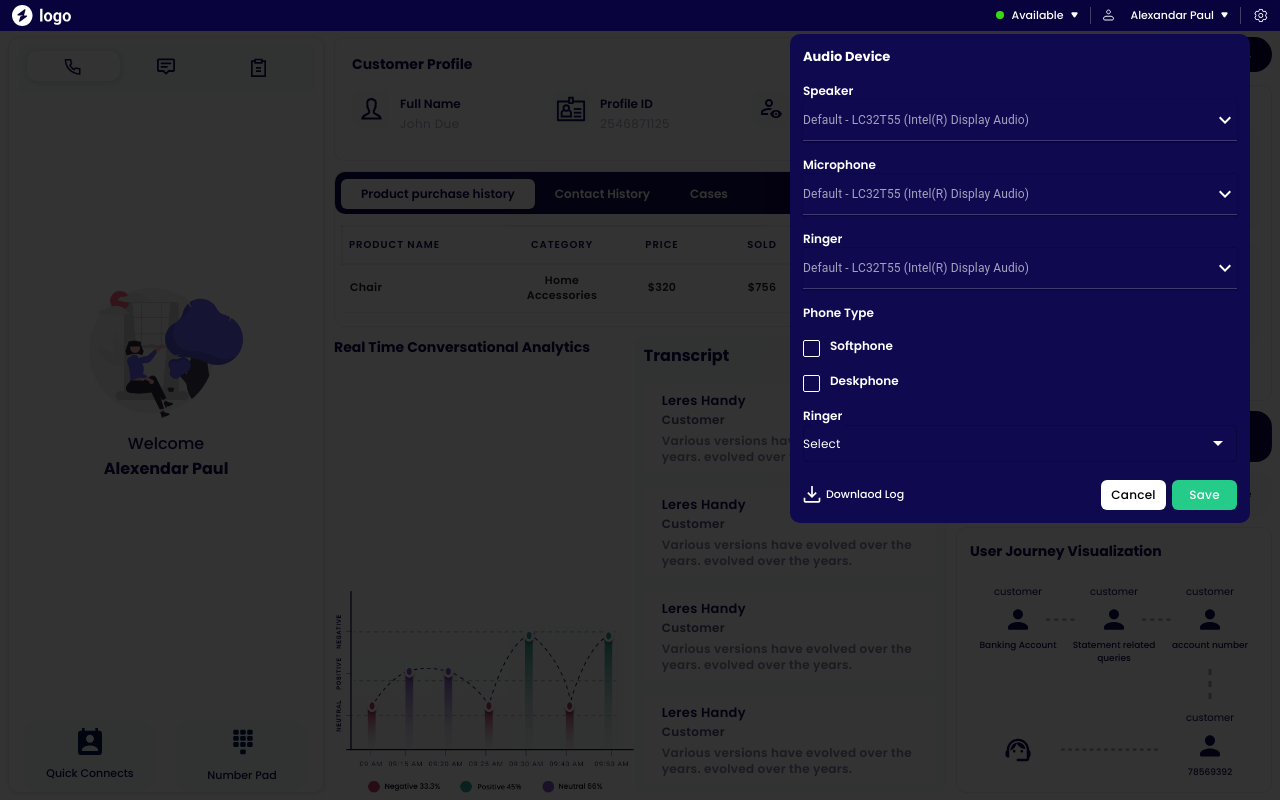
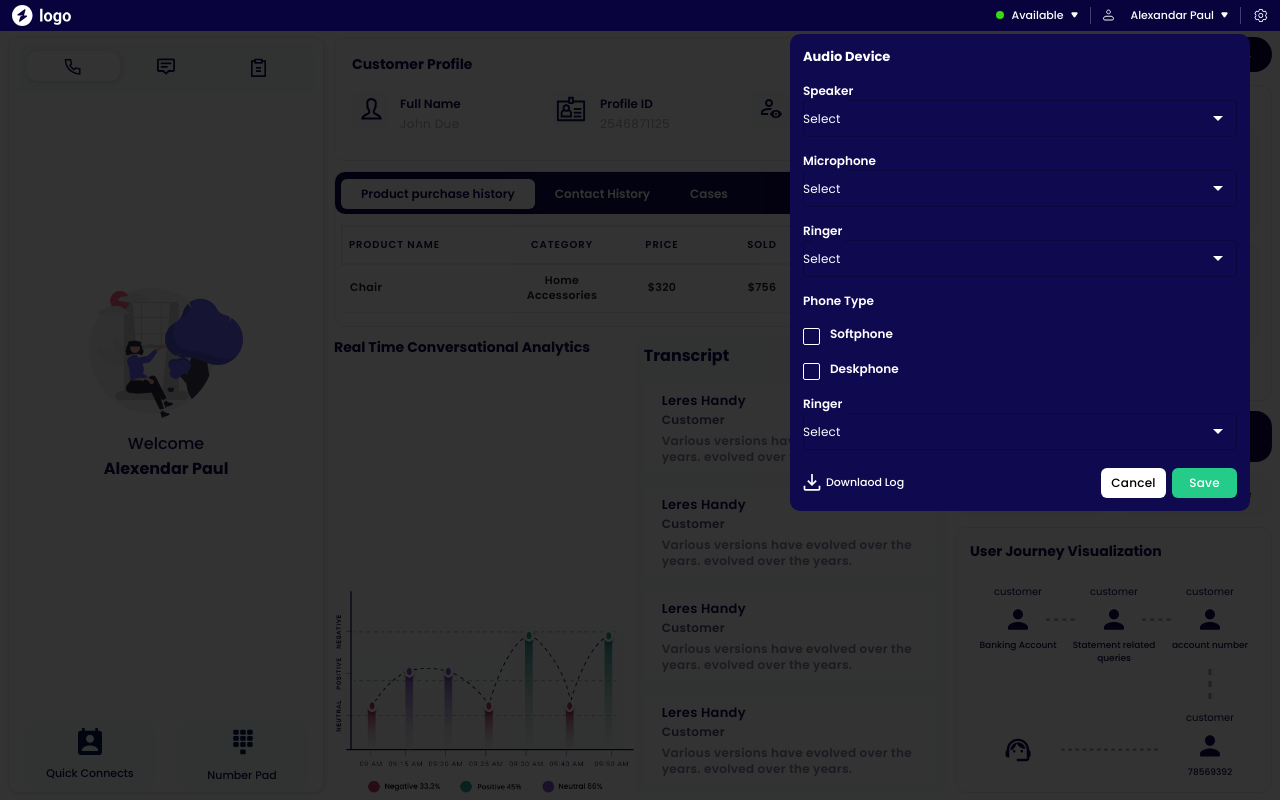
Before and after one commit to ahsan2025/Ai-app, a React (Create React App) app: page / in a window 1280 px wide. Both pictures are taken after a click on the element 1260 px from the left and 15 px from the top of the page. Built offline with nearby package versions, Linux system fonts and the light colour scheme.

Commit message:
some changes

```diff
--- a/src/App.css
+++ b/src/App.css
@@ -237,9 +237,9 @@
   height: 100%;
 }
 
-.profile-form .form-group:last-child input{
+/* .profile-form .form-group:last-child input{
     height: 150px !important;
-}
+} */
 
 .profile-form{
   display: flex;
@@ -281,7 +281,8 @@
 
 .profile-form input,
 .profile-form .MuiSelect-select,
-.profile-form .css-o9k5xi-MuiInputBase-root-MuiOutlinedInput-root{
+.profile-form .css-o9k5xi-MuiInputBase-root-MuiOutlinedInput-root,
+.profile-form textarea{
   height: 45px !important;
   width: 100%;
   display: flex;
@@ -292,6 +293,12 @@
   color: rgba(15, 9, 79, 0.35);
   font-size: 14px;
   letter-spacing: 0.42px;
+}
+
+.profile-form textarea{
+  height: 150px !important;
+  padding-top: 10px;
+  resize: none;
 }
 
 .profile-form .css-4jnixx-MuiStack-root>.MuiTextField-root{
@@ -567,7 +574,7 @@ header .modal .bottom-area button{
   border-radius: 6px;
 }
 
-header .css-hfutr2-MuiSvgIcon-root-MuiSelect-icon{
+header svg{
   color: var(--white) !important;
 }
 
--- a/src/Components/CustomerProfile.js
+++ b/src/Components/CustomerProfile.js
@@ -47,7 +47,7 @@ function CustomerProfile(props) {
           <FormFields width='33.33%' label='Gender' dropdown/>
           <FormFields width='33.33%' calender label='Date Of Birth'/>
           <FormFields width='33.33%' label='Account Number' dropdown/>
-          <FormFields width='100%' type='text' widthfull label='Description' placeholder='Write brief description'/>
+          <FormFields width='100%' textarea label='Description' placeholder='Write brief description'/>
       </div>
       <div className='header'>
         <span>Step 1/6</span>
@@ -60,7 +60,7 @@ function CustomerProfile(props) {
           <FormFields width='33.33%' label='Gender' dropdown/>
           <FormFields width='33.33%' calender label='Date Of Birth'/>
           <FormFields width='33.33%' label='Account Number' dropdown/>
-          <FormFields width='100%' widthfull label='Description'/>
+          <FormFields width='100%' textarea label='Description' placeholder='Write brief description'/>
       </div>
       </div>
       <div style={{display:'flex',justifyContent:'center',background:'var(--white)',padding:'10px'}}>
--- a/src/Components/FormFields.js
+++ b/src/Components/FormFields.js
@@ -53,7 +53,9 @@ function FormFields(props) {
             </DemoContainer>
           </LocalizationProvider>
           :
-            <input type={props.type} placeholder={props.placeholder}/>
+          props.textarea ? <textarea style={{width:'100%',height:'150px !important'}} placeholder={props.placeholder}></textarea>
+          :
+            <input style={{textAlignVertical: "top"}} type={props.type} placeholder={props.placeholder}/>
         }
 
     </div>
--- a/src/Components/Header.js
+++ b/src/Components/Header.js
@@ -48,55 +48,59 @@ function Header() {
             <h4>Audio Device</h4>
             <div>
             <label style={{display:'block'}}>Speaker</label>
-            <Accordion>
-            <AccordionSummary
-            expandIcon={<ExpandMoreIcon />}
-            aria-controls="panel1a-content"
-            id="panel1a-header"
-            >
-
-            <Typography>Default - LC32T55 (Intel(R) Display Audio)</Typography>
-            </AccordionSummary>
-            <AccordionDetails>
-            <Typography>
-                Lorem ipsum dolor sit amet, consectetur adipiscing elit. Suspendisse
-                malesuada lacus ex, sit amet blandit leo lobortis eget.
-            </Typography>
-            </AccordionDetails>
-            </Accordion>
+            <Box className='form-group'>
+                <FormControl fullWidth>
+                    <Select
+                    value={age}
+                    onChange={handleChange}
+                    displayEmpty
+                    inputProps={{ 'aria-label': 'Without label' }}
+                    >
+                    <MenuItem className='select' value="">
+                        <em style={{display:'flex',fontStyle:'normal'}}>Select</em>
+                    </MenuItem>
+                    <MenuItem className='select' value={10}>+1 123 456 7890</MenuItem>
+                    <MenuItem className='select' value={20}>+1 123 456 7890</MenuItem>
+                    <MenuItem className='select' value={30}>+1 123 456 7890</MenuItem>
+                    </Select>
+                </FormControl>
+            </Box>
             <label style={{display:'block'}}>Microphone</label>
-            <Accordion>
-            <AccordionSummary
-            expandIcon={<ExpandMoreIcon />}
-            aria-controls="panel1a-content"
-            id="panel1a-header"
-            >
-
-            <Typography>Default - LC32T55 (Intel(R) Display Audio)</Typography>
-            </AccordionSummary>
-            <AccordionDetails>
-            <Typography>
-                Lorem ipsum dolor sit amet, consectetur adipiscing elit. Suspendisse
-                malesuada lacus ex, sit amet blandit leo lobortis eget.
-            </Typography>
-            </AccordionDetails>
-            </Accordion>
+            <Box className='form-group'>
+                <FormControl fullWidth>
+                    <Select
+                    value={age}
+                    onChange={handleChange}
+                    displayEmpty
+                    inputProps={{ 'aria-label': 'Without label' }}
+                    >
+                    <MenuItem className='select' value="">
+                        <em style={{display:'flex',fontStyle:'normal'}}>Select</em>
+                    </MenuItem>
+                    <MenuItem className='select' value={10}>+1 123 456 7890</MenuItem>
+                    <MenuItem className='select' value={20}>+1 123 456 7890</MenuItem>
+                    <MenuItem className='select' value={30}>+1 123 456 7890</MenuItem>
+                    </Select>
+                </FormControl>
+            </Box>
             <label style={{display:'block'}}>Ringer</label>
-            <Accordion>
-                <AccordionSummary
-                expandIcon={<ExpandMoreIcon />}
-                aria-controls="panel2a-content"
-                id="panel2a-header"
-                >
-                <Typography>Default - LC32T55 (Intel(R) Display Audio)</Typography>
-                </AccordionSummary>
-                <AccordionDetails>
-                <Typography>
-                    Lorem ipsum dolor sit amet, consectetur adipiscing elit. Suspendisse
-                    malesuada lacus ex, sit amet blandit leo lobortis eget.
-            </Typography>
-            </AccordionDetails>
-            </Accordion>
+            <Box className='form-group'>
+                <FormControl fullWidth>
+                    <Select
+                    value={age}
+                    onChange={handleChange}
+                    displayEmpty
+                    inputProps={{ 'aria-label': 'Without label' }}
+                    >
+                    <MenuItem className='select' value="">
+                        <em style={{display:'flex',fontStyle:'normal'}}>Select</em>
+                    </MenuItem>
+                    <MenuItem className='select' value={10}>+1 123 456 7890</MenuItem>
+                    <MenuItem className='select' value={20}>+1 123 456 7890</MenuItem>
+                    <MenuItem className='select' value={30}>+1 123 456 7890</MenuItem>
+                    </Select>
+                </FormControl>
+            </Box>
             <div className='phone-type'>
             <label style={{display:'block'}}>Phone Type</label>
             <ul>
--- a/src/Components/TaskPanel.js
+++ b/src/Components/TaskPanel.js
@@ -49,7 +49,7 @@ function TaskPanel(props) {
           <FormFields width='33.33%' time label='Select Time' type='number' placeholder='Enter your mobile Number'/>
           <FormFields width='50%' label='Refrences' dropdown/>
           <FormFields width='50%' dropdown label='Assign to'/>
-          <FormFields width='100%' type='text' widthfull label='Description' placeholder='Write brief description'/>
+          <FormFields width='100%' textarea label='Description' placeholder='Write brief description'/>
       </div>
       </div>
       <div style={{display:'flex',justifyContent:'center',background:'var(--white)',padding:'10px'}}>
```
